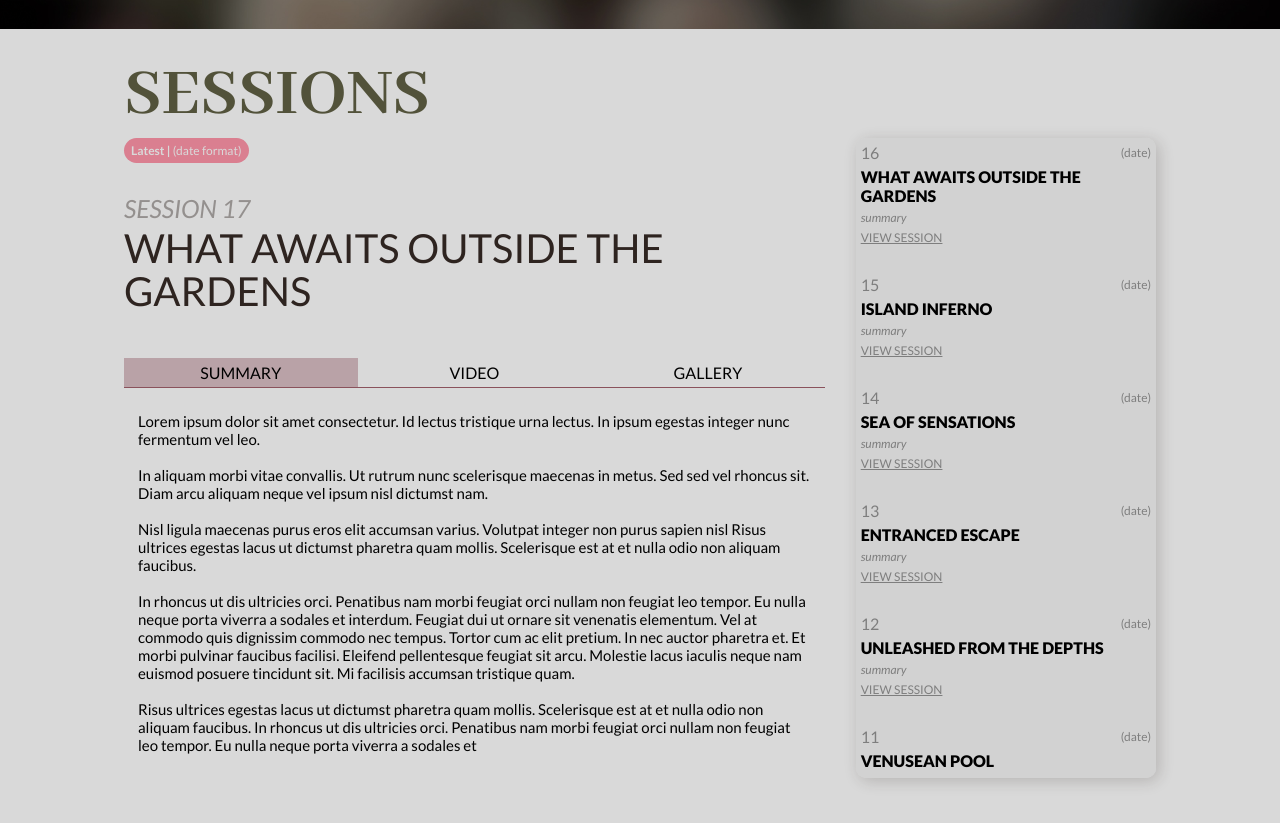
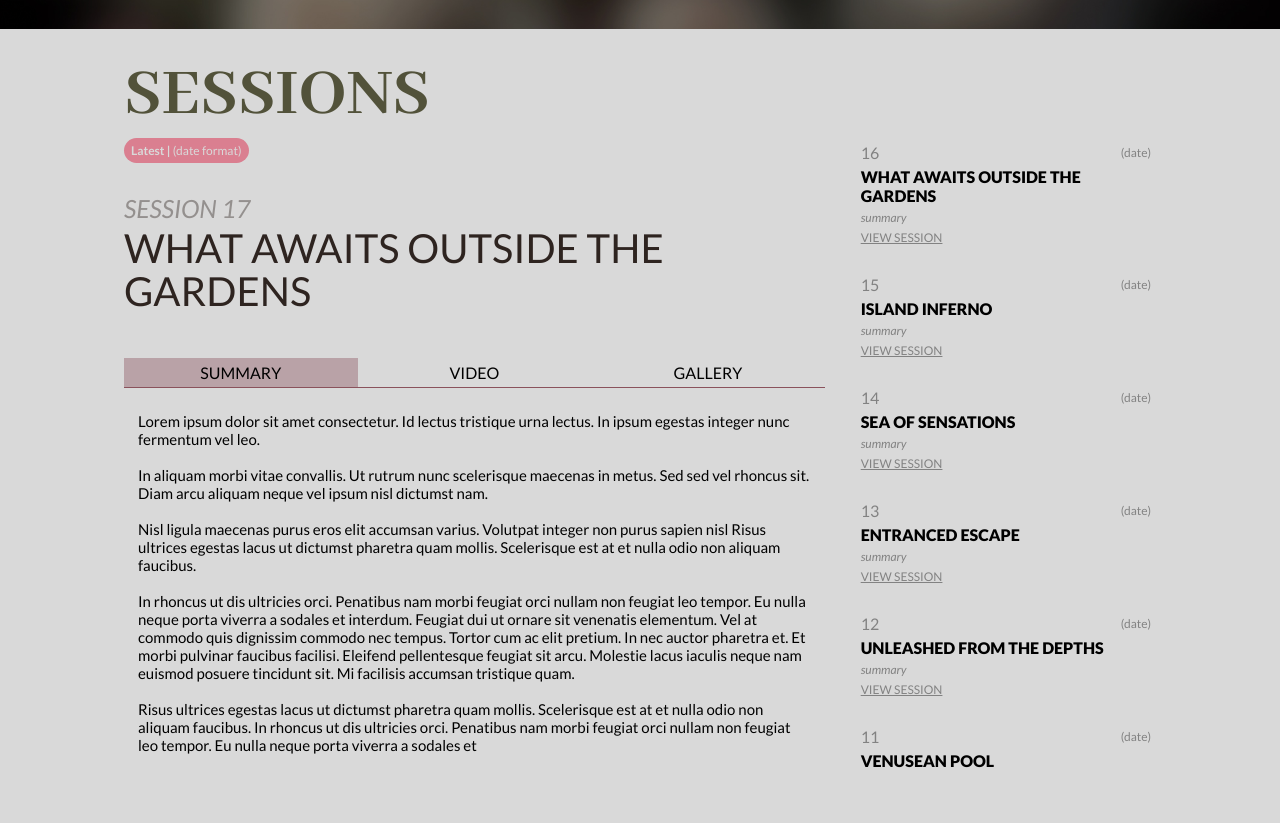
Before and after one commit to hollyefig/avrovia, a React (Create React App) app: page / in a window 1280 px wide. Shown: the part 2200-3023 px from the top of the page. Built offline with nearby package versions, Linux system fonts and the light colour scheme.

Commit message:
removed BG in sesh sect

```diff
--- a/src/components/sect4/sect4.css
+++ b/src/components/sect4/sect4.css
@@ -94,10 +94,9 @@
 
 .sect4Right {
     width: 100%;
-    background-color: var(--mediumWhite);
+    /* background-color: var(--mediumWhite);
+    box-shadow: 3px 3px 15px 0px rgba(46, 36, 32, 0.20); */
     border-radius: 10px;
-    box-shadow: 3px 3px 15px 0px rgba(46, 36, 32, 0.20);
-    /* padding: 10px; */
     width:100%;
     height: 80vh;
     overflow-y: scroll;
@@ -106,9 +105,6 @@
     row-gap: 20px;
 }
 
-.sect4RightWrap {
-
-}
 
 .prevSesh {
     display: grid;
```
